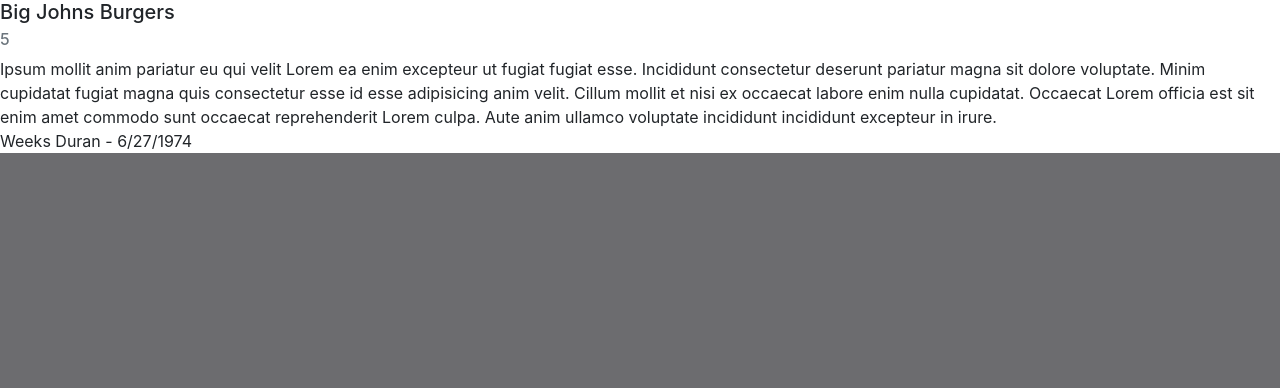
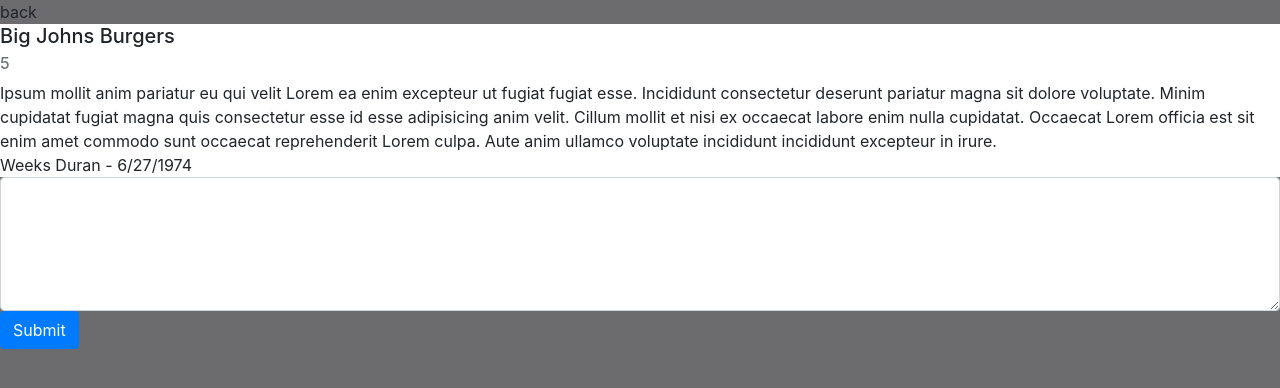
Before and after one commit to garylamountain/reviewtrackers_challenge, a React (Create React App) app: page / in a window 1280 px wide. Both pictures are taken after a click on the element 248 px from the left and 119 px from the top of the page. Shown: the top 388 px of the page. Built offline with nearby package versions, Linux system fonts and the light colour scheme.

Commit message:
added to single review view

```diff
--- a/src/App.js
+++ b/src/App.js
@@ -24,8 +24,8 @@ class App extends React.Component {
     })
   }
 
-  componentDidUpdate(){
-    console.log(this.state)
+  exitDisplay = () => {
+    this.setState({display: false})
   }
 
   render() {
@@ -33,7 +33,7 @@ class App extends React.Component {
       <div className="app">
         {!this.state.display ?
         <ReviewContainer reviews={this.state.reviews} handleSelection={this.handleSelection}/> :
-        <SelectedReview review={this.state.selectedReview}/>
+        <SelectedReview review={this.state.selectedReview} comment={"no comment"} exitDisplay={this.exitDisplay}/>
         }
       </div>
     );
--- /dev/null
+++ b/src/components/Comment.js
@@ -0,0 +1,12 @@
+import React from 'react';
+
+
+const Comment = (props) => {
+  return (
+    <div>
+        {props.comment}
+    </div>
+  )
+}
+
+export default Comment;
--- /dev/null
+++ b/src/components/CommentForm.js
@@ -0,0 +1,13 @@
+import React from 'react';
+
+
+const CommentForm = (props) => {
+  return (
+    <div>
+        <textarea className="form-control" rows="5" id="comment"></textarea>
+        <button type="button" class="btn btn-primary" onClick={props.submitComment}>Submit</button>
+    </div>
+  )
+}
+
+export default CommentForm;
--- a/src/components/SelectedReview.js
+++ b/src/components/SelectedReview.js
@@ -1,4 +1,6 @@
 import React from 'react';
+import CommentForm from './CommentForm';
+import Comment from './Comment';
 
 
 const Review = (props) => {
@@ -9,12 +11,17 @@ const Review = (props) => {
   var year = date.getFullYear();
   return (
     <div>
+        <div style={{cursor: "pointer"}} onClick={props.exitDisplay}>back</div>
         <div className="review">
                 <h5 className="card-title">{props.review.place}</h5>
                 <h6 className="card-subtitle mb-2 text-muted">{props.review.rating}</h6>
                 <p className="card-text">{props.review.content}</p>
                 {props.review.author} - {month}/{day}/{year}
         </div>
+        {props.comment === "no comment" ?
+        <CommentForm />
+        :
+        <Comment comment={props.comment}/>}
     </div>
   )
 }
```
